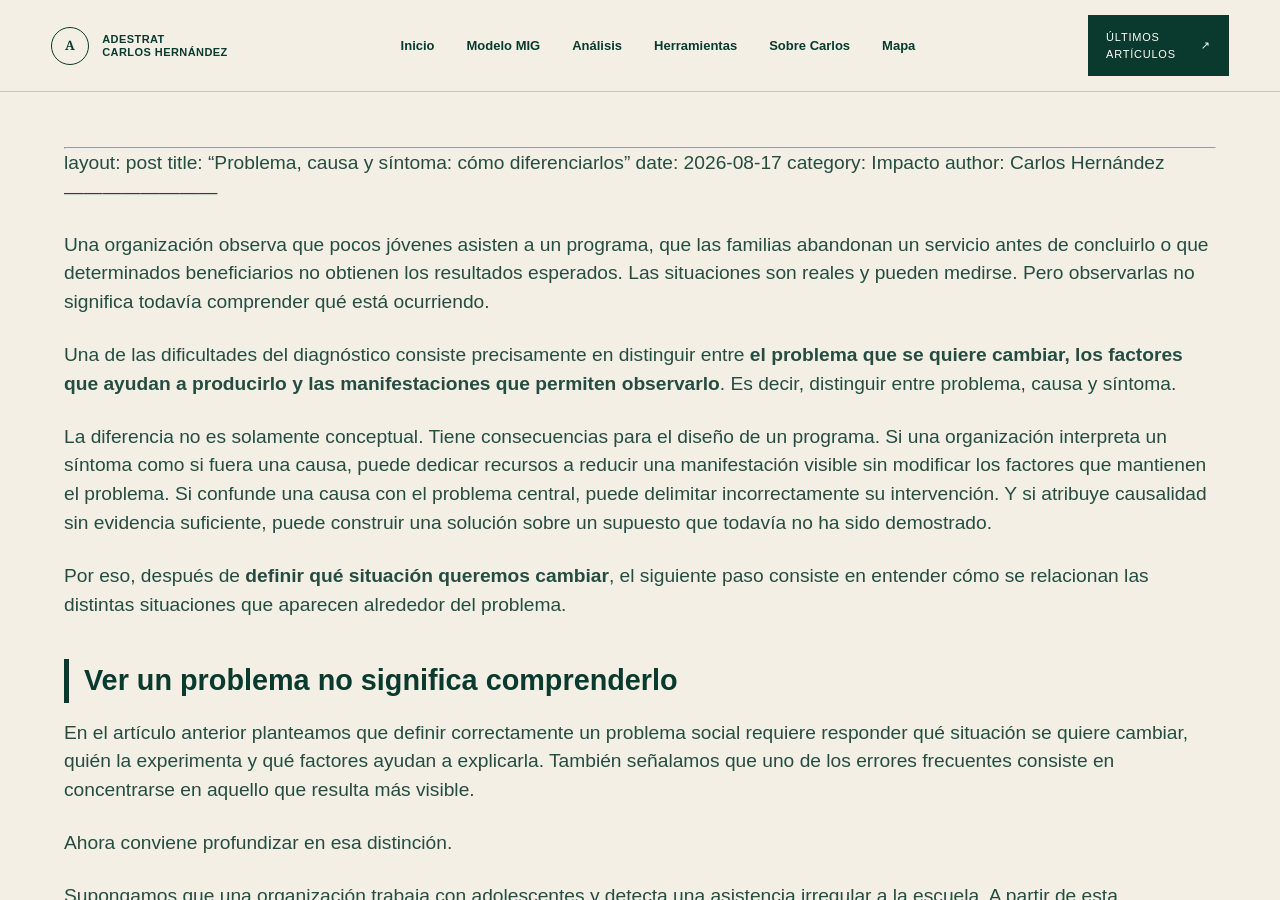
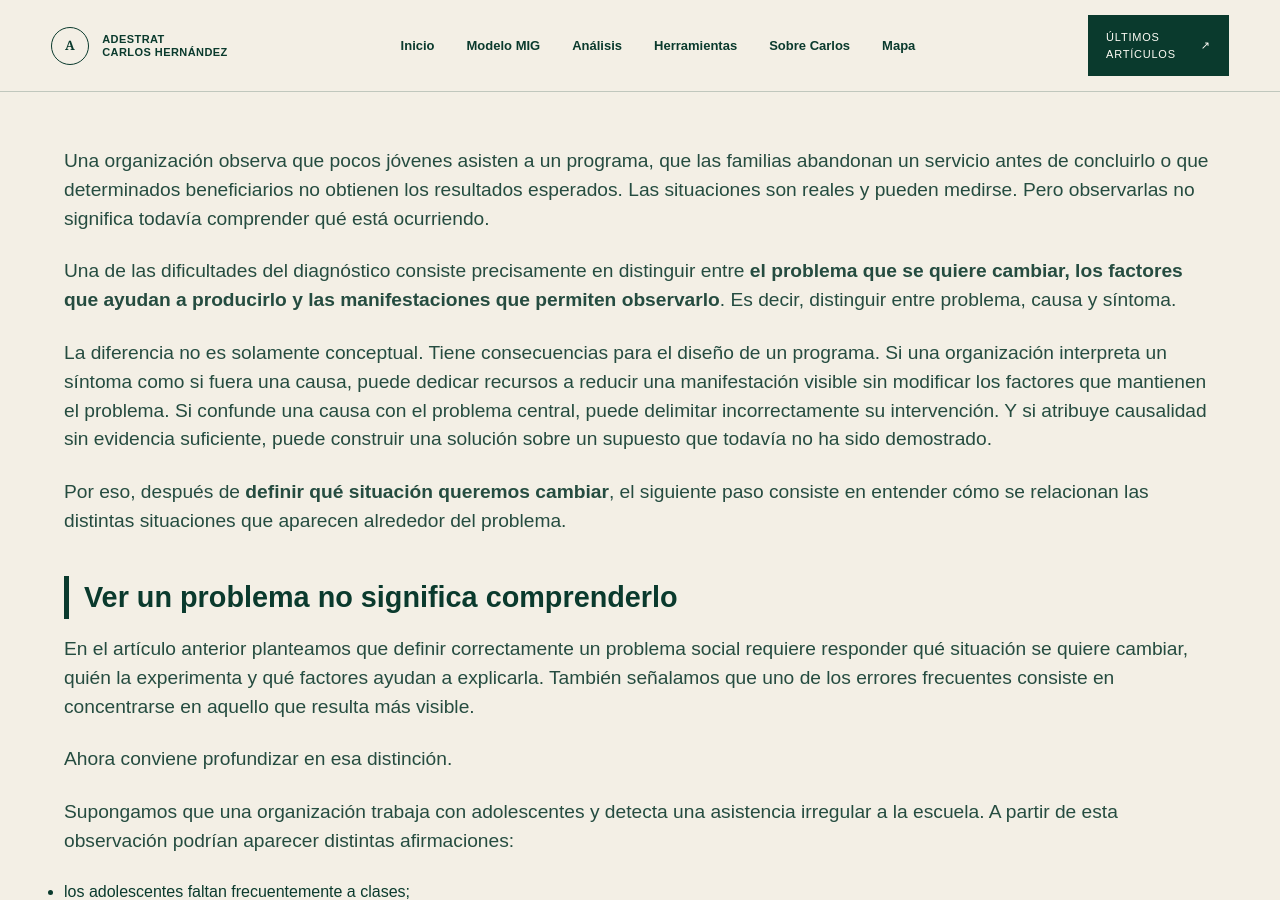
Before and after one commit to cafrhein/muro, a Jekyll site: the page built from _posts/2026-08-17-problema-causa-sintoma-como-diferenciarlos.md, in a window 1280 px wide and 900 px high. Built offline with Jekyll 4.4.1, drawn with Linux system fonts in a browser that asks for light colours; our own code applies the rules of GitHub Pages for plain Markdown files.

Commit message:
Remove front matter from post on problem differentiation
Removed front matter from the post about differentiating between problems, causes, and symptoms.

```diff
--- a/_posts/2026-08-17-problema-causa-sintoma-como-diferenciarlos.md
+++ b/_posts/2026-08-17-problema-causa-sintoma-como-diferenciarlos.md
@@ -1,12 +1,3 @@
----
-
-layout: post
-title: "Problema, causa y síntoma: cómo diferenciarlos"
-date: 2026-08-17
-category: Impacto
-author: Carlos Hernández
-------------------------
-
 <p>Una organización observa que pocos jóvenes asisten a un programa, que las familias abandonan un servicio antes de concluirlo o que determinados beneficiarios no obtienen los resultados esperados. Las situaciones son reales y pueden medirse. Pero observarlas no significa todavía comprender qué está ocurriendo.</p>
 
 <p>Una de las dificultades del diagnóstico consiste precisamente en distinguir entre <strong>el problema que se quiere cambiar, los factores que ayudan a producirlo y las manifestaciones que permiten observarlo</strong>. Es decir, distinguir entre problema, causa y síntoma.</p>
```
